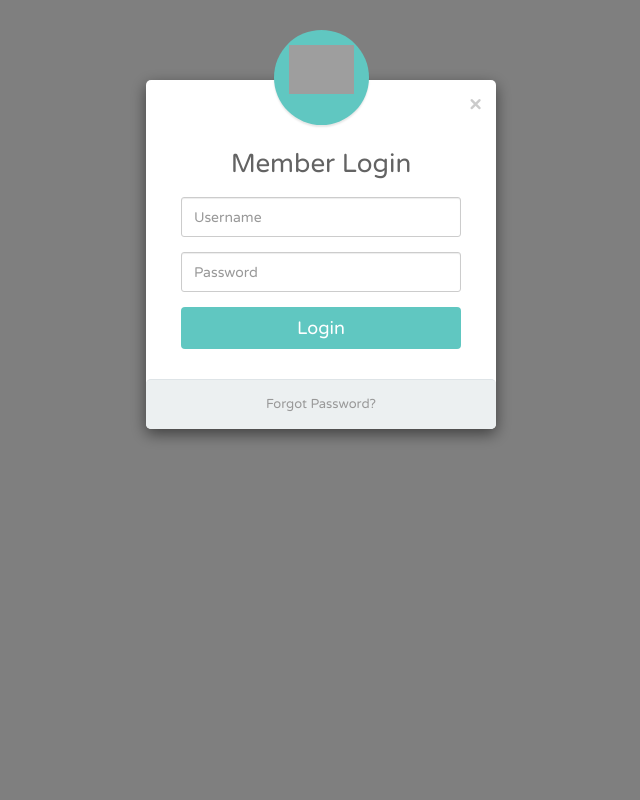
After one commit to raselsay/php-learn, a PHP site: page /user.php in a window 1280 px wide, after a click on "Click to Open Login Modal". The commit adds this page. Shown: the whole page, without its empty margins (319-959 px from the left). Run offline with PHP 8.4, Linux system fonts and the light colour scheme; grey boxes are pictures that could not be loaded.

Commit message:
14.03.20

```diff
--- /dev/null
+++ b/user.php
@@ -0,0 +1,137 @@
+<!DOCTYPE html>
+<html lang="en">
+<head>
+<meta charset="utf-8">
+<meta http-equiv="X-UA-Compatible" content="IE=edge">
+<meta name="viewport" content="width=device-width, initial-scale=1">
+<title>Bootstrap Elegant Modal Login Modal Form with Avatar Icon</title>
+<link href="https://fonts.googleapis.com/css?family=Roboto|Varela+Round" rel="stylesheet">
+<link rel="stylesheet" href="https://maxcdn.bootstrapcdn.com/font-awesome/4.7.0/css/font-awesome.min.css">
+<link rel="stylesheet" href="https://maxcdn.bootstrapcdn.com/bootstrap/3.3.7/css/bootstrap.min.css">
+<script src="https://ajax.googleapis.com/ajax/libs/jquery/1.12.4/jquery.min.js"></script>
+<script src="https://maxcdn.bootstrapcdn.com/bootstrap/3.3.7/js/bootstrap.min.js"></script>
+<style type="text/css">
+    body {
+		font-family: 'Varela Round', sans-serif;
+	}
+	.modal-login {
+		color: #636363;
+		width: 350px;
+	}
+	.modal-login .modal-content {
+		padding: 20px;
+		border-radius: 5px;
+		border: none;
+	}
+	.modal-login .modal-header {
+		border-bottom: none;
+        position: relative;
+        justify-content: center;
+	}
+	.modal-login h4 {
+		text-align: center;
+		font-size: 26px;
+		margin: 30px 0 -15px;
+	}
+	.modal-login .form-control:focus {
+		border-color: #70c5c0;
+	}
+	.modal-login .form-control, .modal-login .btn {
+		min-height: 40px;
+		border-radius: 3px;
+	}
+	.modal-login .close {
+        position: absolute;
+		top: -5px;
+		right: -5px;
+	}
+	.modal-login .modal-footer {
+		background: #ecf0f1;
+		border-color: #dee4e7;
+		text-align: center;
+        justify-content: center;
+		margin: 0 -20px -20px;
+		border-radius: 5px;
+		font-size: 13px;
+	}
+	.modal-login .modal-footer a {
+		color: #999;
+	}
+	.modal-login .avatar {
+		position: absolute;
+		margin: 0 auto;
+		left: 0;
+		right: 0;
+		top: -70px;
+		width: 95px;
+		height: 95px;
+		border-radius: 50%;
+		z-index: 9;
+		background: #60c7c1;
+		padding: 15px;
+		box-shadow: 0px 2px 2px rgba(0, 0, 0, 0.1);
+	}
+	.modal-login .avatar img {
+		width: 100%;
+	}
+	.modal-login.modal-dialog {
+		margin-top: 80px;
+	}
+    .modal-login .btn {
+        color: #fff;
+        border-radius: 4px;
+		background: #60c7c1;
+		text-decoration: none;
+		transition: all 0.4s;
+        line-height: normal;
+        border: none;
+    }
+	.modal-login .btn:hover, .modal-login .btn:focus {
+		background: #45aba6;
+		outline: none;
+	}
+	.trigger-btn {
+		display: inline-block;
+		margin: 100px auto;
+	}
+</style>
+</head>
+<body>
+<!-- https://www.tutorialrepublic.com/snippets/gallery.php?tag=login -->
+<div class="text-center">
+	<!-- Button HTML (to Trigger Modal) -->
+	<a href="#myModal" class="trigger-btn" data-toggle="modal">Click to Open Login Modal</a>
+</div>
+
+<!-- Modal HTML -->
+<div id="myModal" class="modal fade">
+	<div class="modal-dialog modal-login">
+		<div class="modal-content">
+			<div class="modal-header">
+				<div class="avatar">
+					<img src="/examples/images/avatar.png" alt="Avatar">
+				</div>
+				<h4 class="modal-title">Member Login</h4>
+                <button type="button" class="close" data-dismiss="modal" aria-hidden="true">&times;</button>
+			</div>
+			<div class="modal-body">
+				<form action="login.php" method="post">
+					<div class="form-group">
+						<input type="text" class="form-control" name="username" placeholder="Username" required="required">
+					</div>
+					<div class="form-group">
+						<input type="password" class="form-control" name="password" placeholder="Password" required="required">
+					</div>
+					<div class="form-group">
+						<button type="submit" class="btn btn-primary btn-lg btn-block login-btn">Login</button>
+					</div>
+				</form>
+			</div>
+			<div class="modal-footer">
+				<a href="login.php?id=1">Forgot Password?</a>
+			</div>
+		</div>
+	</div>
+</div>
+</body>
+</html>
```
Also changed, not shown: login.php (added, +27 -0 lines), test.php (+10 -15 lines).
